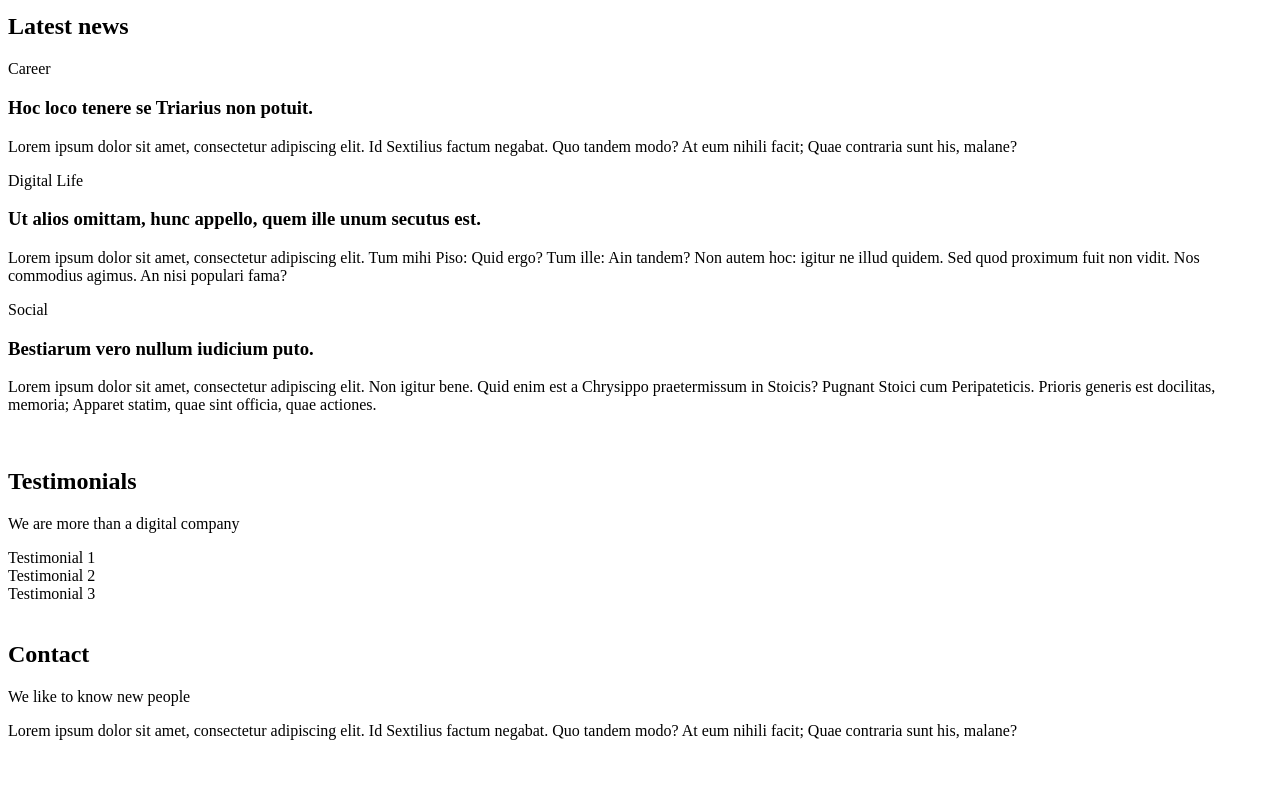
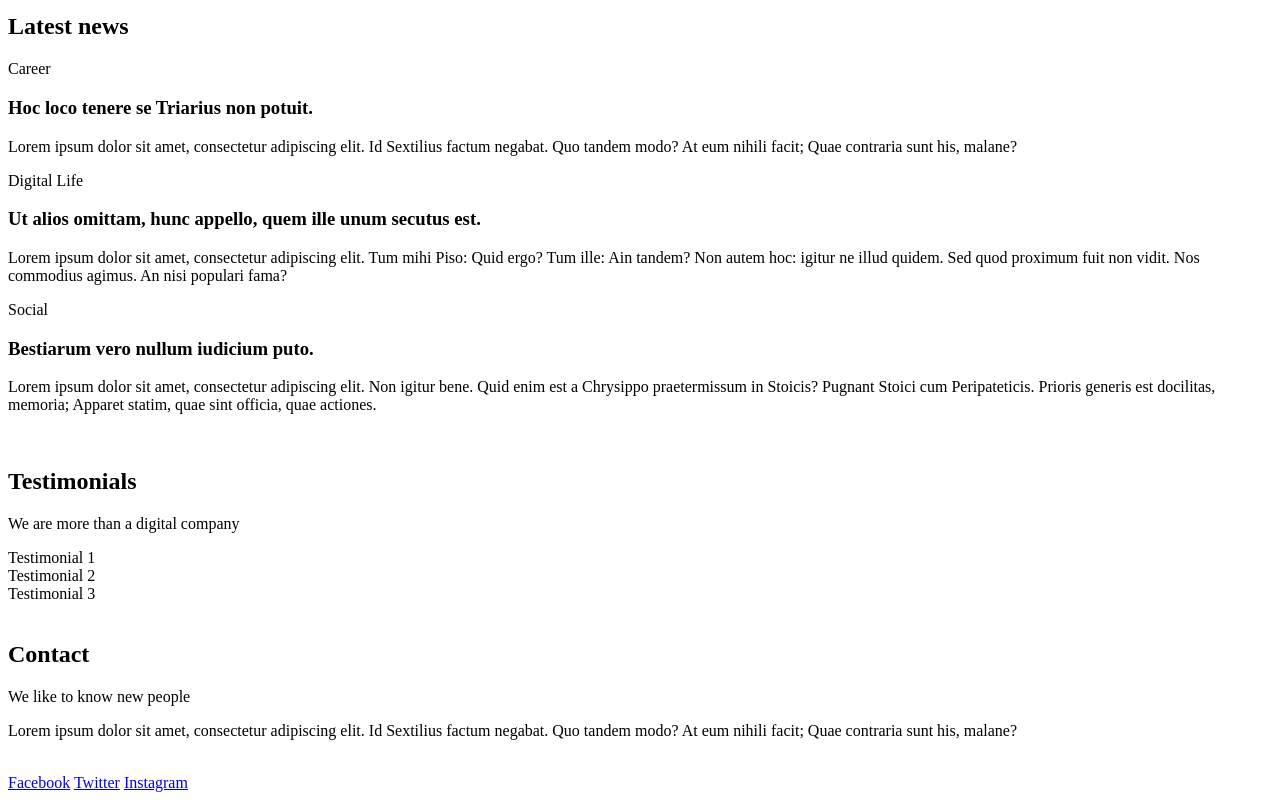
Before and after one commit to ghinzuka/holbertonschool-web_front_end, a plain HTML site: page html_advanced/21-index.html in a window 1280 px wide. Shown: the part 1284-2084 px from the top of the page. Drawn offline with Linux system fonts and the light colour scheme.

Commit message:
adding text

```diff
--- a/html_advanced/21-index.html
+++ b/html_advanced/21-index.html
@@ -150,9 +150,9 @@
   <!-- Footer -->
 	<footer>
 		<div>
-			<a href="https://www.facebook.com/HolbertonSchool/"></a>
-			<a href="https://twitter.com/holbertonschool"></a>
-			<a href="https://www.linkedin.com/school/holberton-school/"></a>
+			<a href="https://www.facebook.com/HolbertonSchool/">Facebook</a>
+			<a href="https://twitter.com/holbertonschool">Twitter</a>
+			<a href="https://www.linkedin.com/school/holberton-school/">Instagram</a>
 		</div>
 	</footer>
 </body>
```
